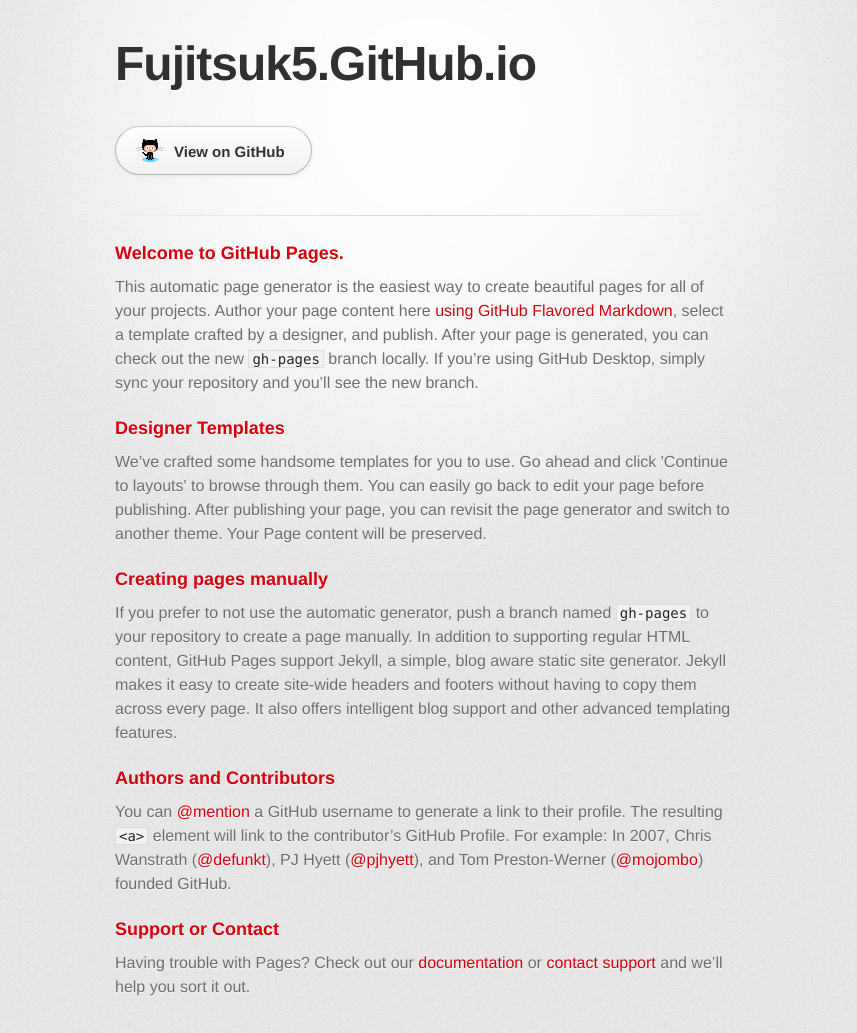
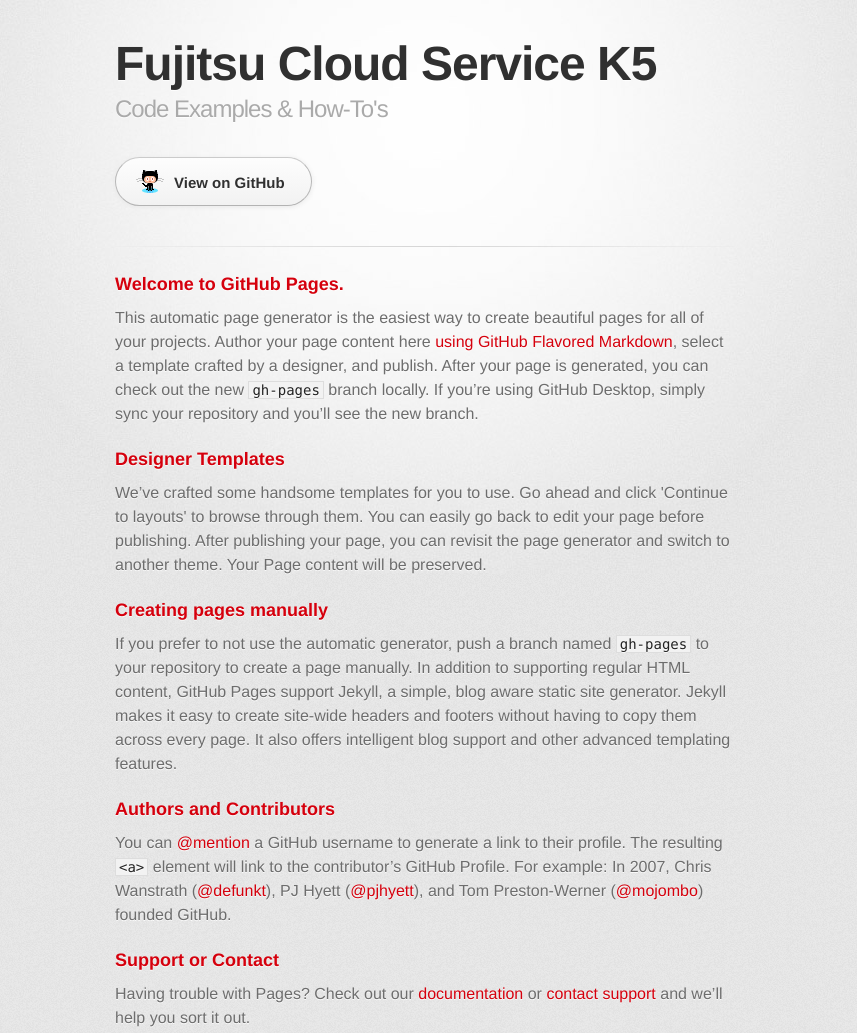
Before and after one commit to CNS-Fujitsu/fujitsuk5.github.io, a plain HTML site: page index.html in a window 1280 px wide. Shown: the top 1033 px of the page, without its empty margins (215-1072 px from the left). Drawn offline with Linux system fonts and the light colour scheme; a web font is replaced by a local one.

Commit message:
Update index.html

```diff
--- a/index.html
+++ b/index.html
@@ -10,7 +10,7 @@
     <!--[if lt IE 9]>
     <script src="//html5shiv.googlecode.com/svn/trunk/html5.js"></script>
     <![endif]-->
-    <title>Fujitsuk5.GitHub.io by fujitsuk5</title>
+    <title>Fujitsu Cloud Service K5</title>
   </head>
 
   <body>
@@ -18,8 +18,8 @@
       <div class="inner">
 
         <header>
-          <h1>Fujitsuk5.GitHub.io</h1>
-          <h2></h2>
+          <h1>Fujitsu Cloud Service K5</h1>
+          <h2>Code Examples & How-To's</h2>
         </header>
 
         <section id="downloads" class="clearfix">
```
